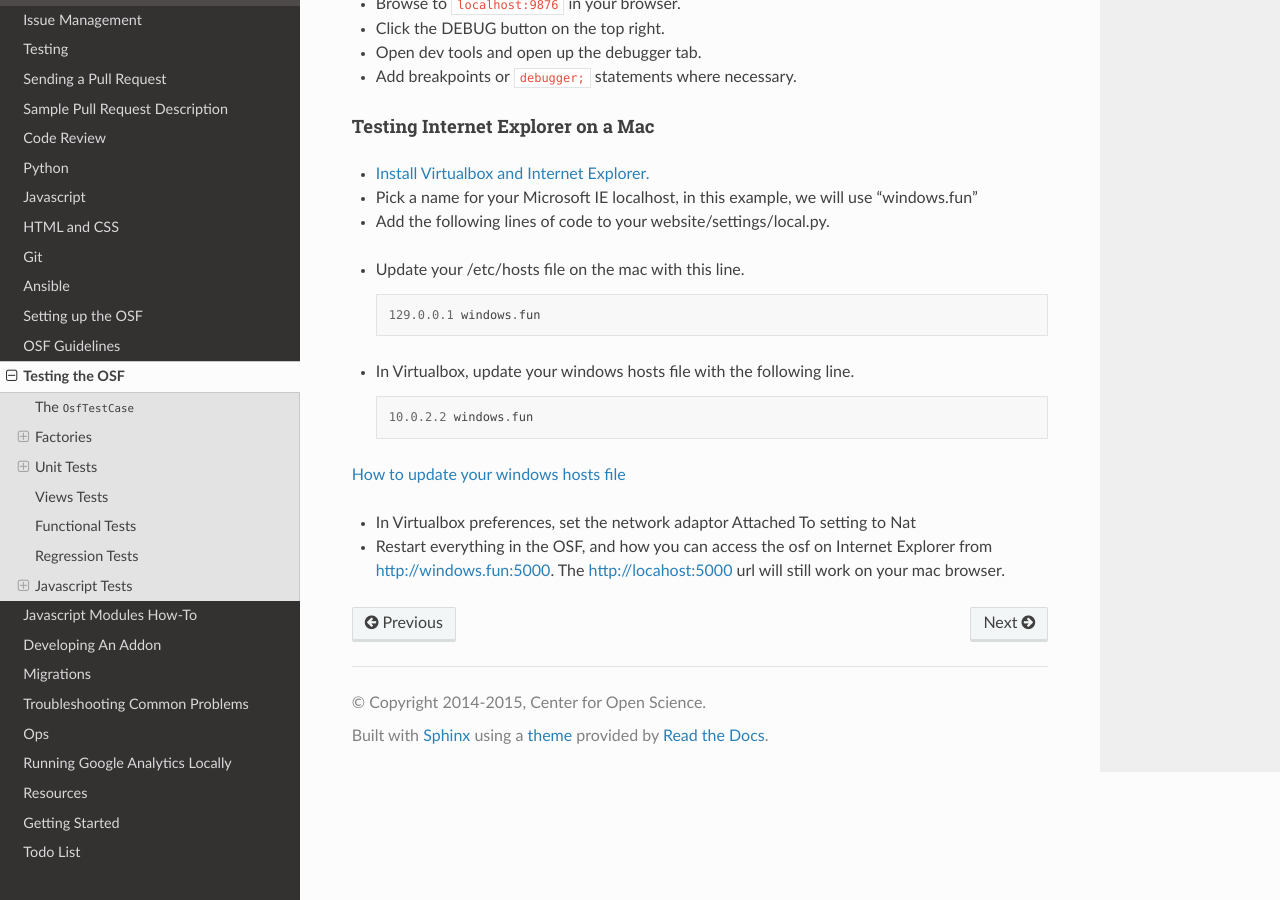
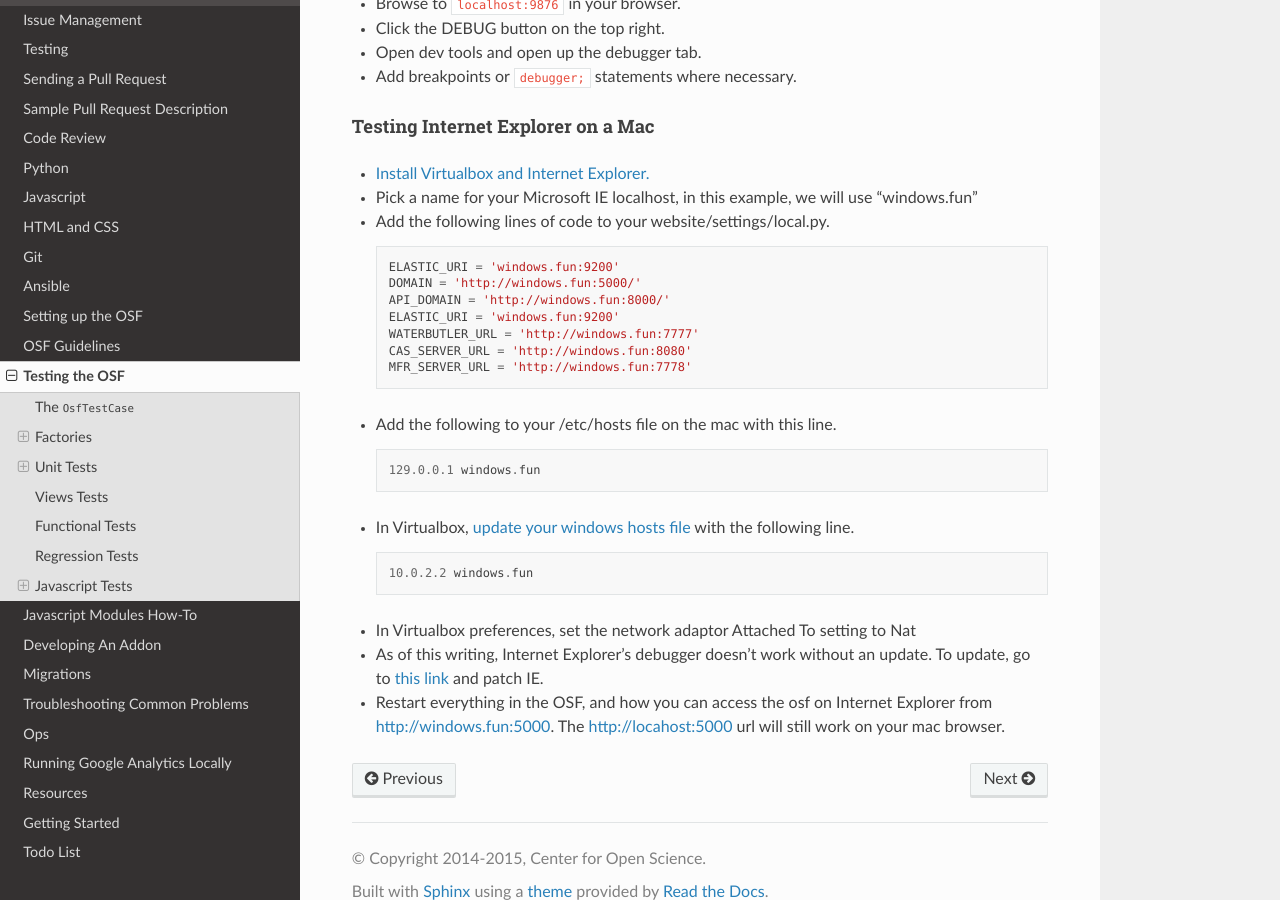
Before and after one commit to CenterForOpenScience/COSDev, a Sphinx documentation site: the page built from docs/osf/testing.rst, in a window 1280 px wide and 900 px high, scrolled down 5812 px. Built offline with Sphinx 7.4.7 and the Read the Docs theme 2.0.0, drawn with Linux system fonts in a browser that asks for light colours.

Commit message:
Add IE Patch instruction

```diff
--- a/docs/osf/testing.rst
+++ b/docs/osf/testing.rst
@@ -284,9 +284,8 @@ Testing Internet Explorer on a Mac
 
 - `Install Virtualbox and Internet Explorer. <http://osxdaily.com/2011/09/04/internet-explorer-for-mac-ie7-ie8-ie-9-free/>`_
 - Pick a name for your Microsoft IE localhost, in this example, we will use "windows.fun"
-- Add the following lines of code to your website/settings/local.py.
+- Add the following lines of code to your website/settings/local.py. ::
 
-.. code-block:: python
     ELASTIC_URI = 'windows.fun:9200'
     DOMAIN = 'http://windows.fun:5000/'
     API_DOMAIN = 'http://windows.fun:8000/'
@@ -295,16 +294,14 @@ Testing Internet Explorer on a Mac
     CAS_SERVER_URL = 'http://windows.fun:8080'
     MFR_SERVER_URL = 'http://windows.fun:7778'
 
-- Update your /etc/hosts file on the mac with this line. ::
+- Add the following to your /etc/hosts file on the mac with this line. ::
 
     129.0.0.1 windows.fun
 
-- In Virtualbox, update your windows hosts file with the following line. ::
+- In Virtualbox,  `update your windows hosts file <http://helpdeskgeek.com/windows-7/windows-7-hosts-file/>`_ with the following line. ::
 
     10.0.2.2 windows.fun
 
-`How to update your windows hosts file <http://helpdeskgeek.com/windows-7/windows-7-hosts-file/>`_
-
 - In Virtualbox preferences, set the network adaptor Attached To setting to Nat
-
+- As of this writing, Internet Explorer's debugger doesn't work without an update.  To update, go to `this link <https://www.microsoft.com/en-us/download/confirmation.aspx?id=45134>`_ and patch IE.
 - Restart everything in the OSF, and how you can access the osf on Internet Explorer from http://windows.fun:5000.  The http://locahost:5000 url will still work on your mac browser.
```
